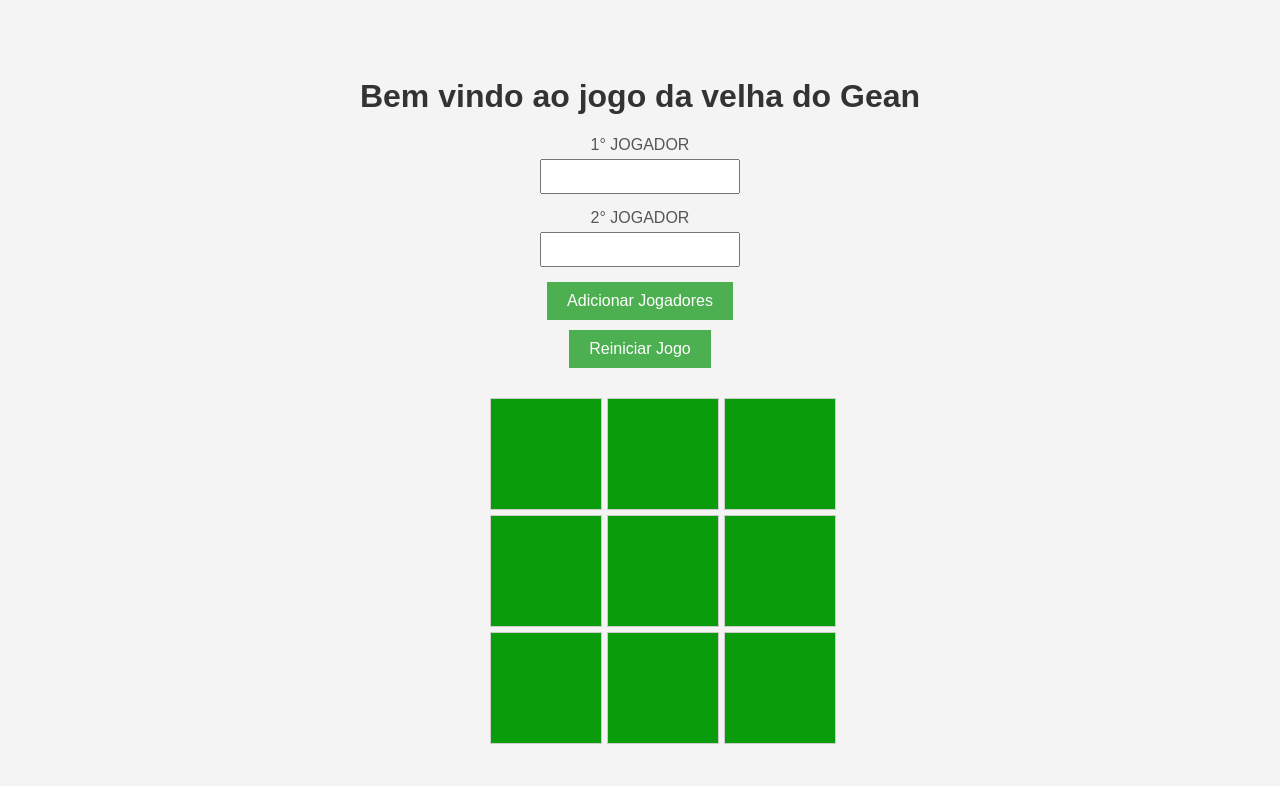
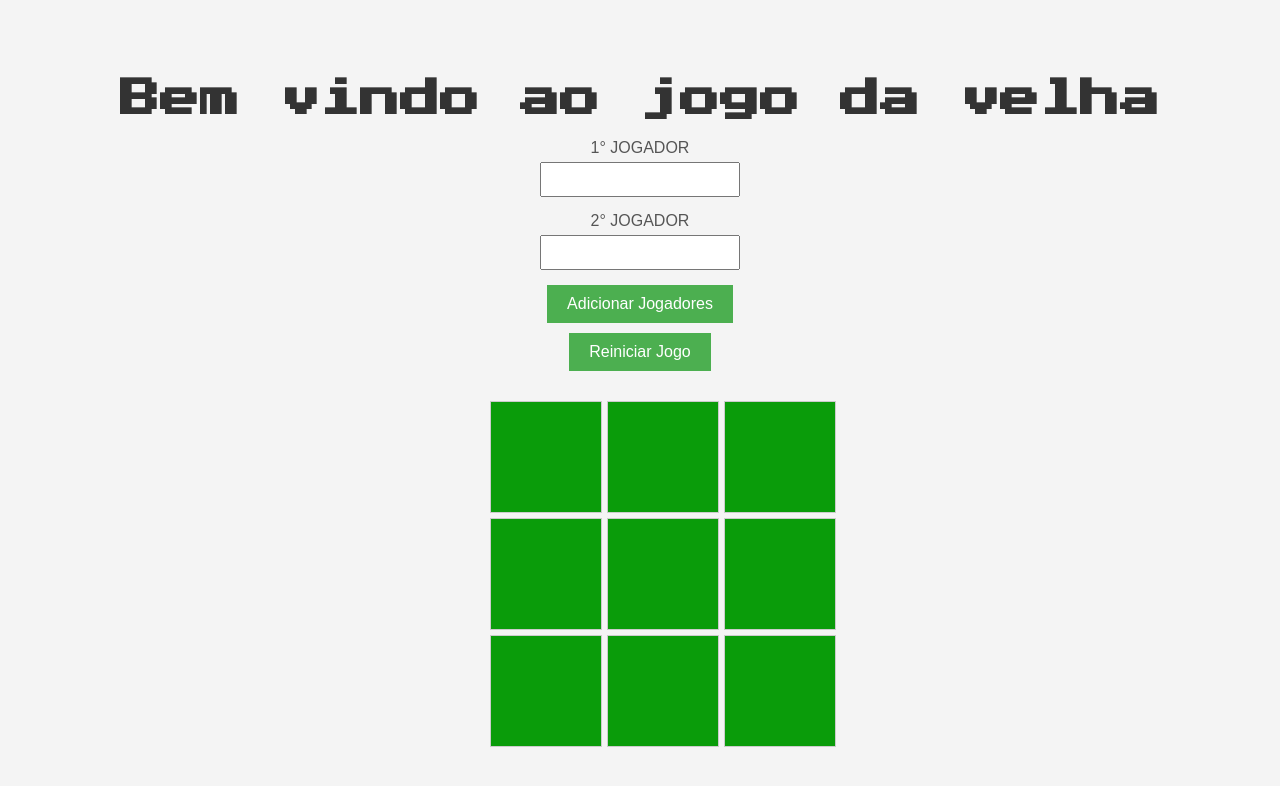
Before and after one commit to geangibi/Jogo_Velha_JS, a plain HTML site: page index.html in a window 1280 px wide. Drawn offline with Linux system fonts and the light colour scheme.

Commit message:
Add files via upload
Melhorias na formatação

```diff
--- a/index.html
+++ b/index.html
@@ -5,11 +5,13 @@
     <meta name="viewport" content="width=device-width, initial-scale=1.0">
     <script src="index.js" defer></script>
     <link rel="stylesheet" href="style.css">
+    <link rel="stylesheet" href="https://fonts.googleapis.com/css2?family=Press+Start+2P&display=swap">
+
     <title>Jogo da Velha</title>
 </head>
 <body>
 
-    <h1>Bem vindo ao jogo da velha do Gean</h1>
+    <h1>Bem vindo ao jogo da velha</h1>
 
     <label name="input">1° JOGADOR </label>
     <input type="text" name="input" id="playerOne">
--- a/style.css
+++ b/style.css
@@ -1,5 +1,11 @@
 
-
+h1 {
+    color: #333;
+    font-family: 'Press Start 2P', cursive;
+    font-size: 2.5rem;
+    text-align: center;
+    margin-bottom: 20px;
+  }
 
 
 body {
```
